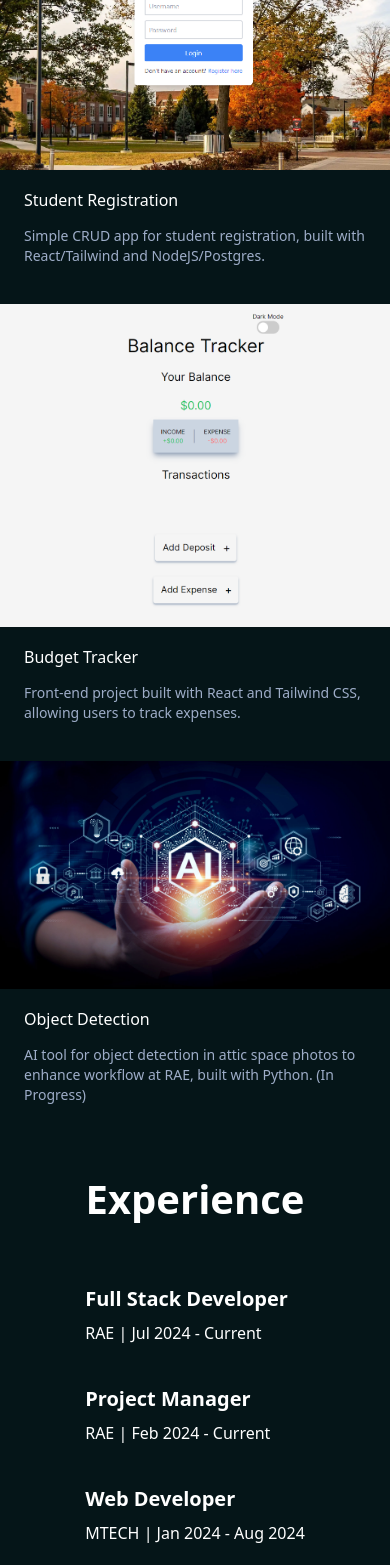
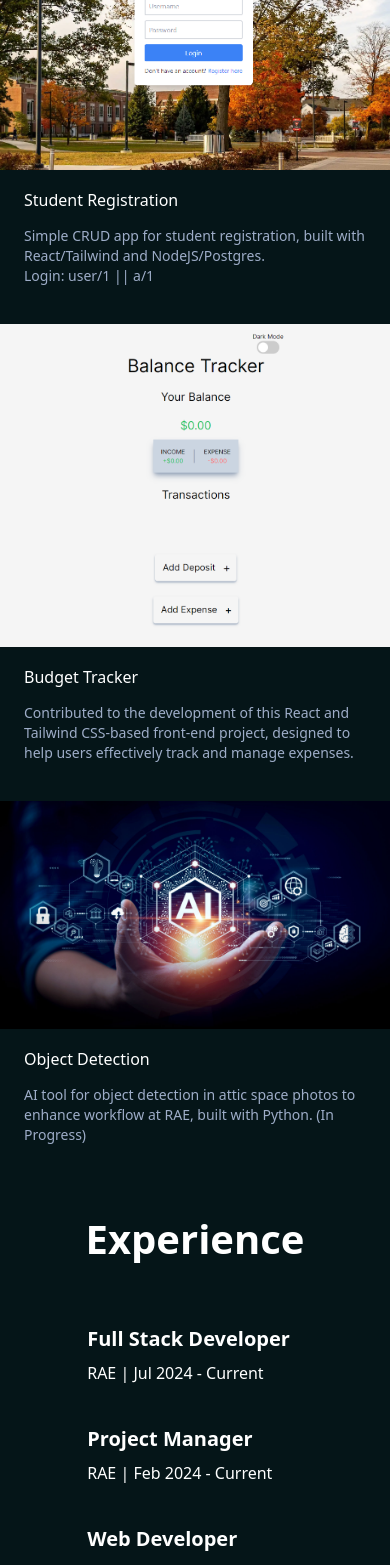
Before and after one commit to evcgit/portfolio, a React (Vite) app: page / in a window 390 px wide. Shown: the part 1105-2670 px from the top of the page. Built offline with nearby package versions, Linux system fonts and the light colour scheme.

Commit message:
touch up

```diff
--- a/src/data/index.js
+++ b/src/data/index.js
@@ -1,6 +1,7 @@
 import budget from "../assets/budget.png";
 import AI from "../assets/AI.jpg";
 import student from "../assets/student.png";
+import { Link } from "react-router-dom";
 
 const navLinks = [
   {
@@ -34,7 +35,7 @@ const experiences = [
 	{
 			title: "Web Developer",
 			company: "MTECH",
-			date: "Jan 2024 - Aug 2024",
+			date: "Jan 2024 - Oct 2024",
 			description: "Completed the Mountainland Technical College Web Developer program, gaining proficiency in <span style='color: white;'>HTML, CSS, JavaScript</span> for front-end development and <span style='color: white;'>SQL, Express.js</span> for backend services.<br/><br/>Implemented responsive web design principles, ensuring optimal performance across various devices and <span style='color: white;'>enhanced user experience.</span><br/><br/>Collaborated on projects, honing skills in <span style='color: white;'>version control and team-based development.</span>"
 	},
 	{
@@ -49,14 +50,16 @@ const projects = [
   {
     name: "Student Registration",
     description:
-      "Simple CRUD app for student registration, built with React/Tailwind and NodeJS/Postgres.",
+      "Simple CRUD app for student registration, built with React/Tailwind and NodeJS/Postgres.<br /> Login: user/1 || a/1",
     image: student,
+		link: "https://mtechcapstone.onrender.com/"
   },
   {
     name: "Budget Tracker",
     description:
-      "Front-end project built with React and Tailwind CSS, allowing users to track expenses.",
+      "Contributed to the development of this React and Tailwind CSS-based front-end project, designed to help users effectively track and manage expenses.",
     image: budget,
+		link: "https://react-project-one-indol.vercel.app/"
   },
   {
     name: "Object Detection",
--- a/src/pages/Projects.jsx
+++ b/src/pages/Projects.jsx
@@ -11,6 +11,7 @@ const ProjectCard = ({
   name,
   description,
   image,
+  link,
 }) => {
   const controls = useAnimation();
   const { ref, inView } = useInView({
@@ -34,20 +35,35 @@ const ProjectCard = ({
       className={`w-full mt-[-2px] flex flex-col md:flex-row ${isEven ? "md:flex-row" : "md:flex-row-reverse"} gap-5`}
     >
       <div className="relative w-full md:w-3/5">
-        <img
-          src={image}
-          alt="project_image"
-          className="w-full h-auto object-cover md:rounded-3xl"
-        />
+        {link ? (
+          <a href={link} target="_blank" rel="noopener noreferrer">
+            <img
+              src={image}
+              alt="project_image"
+              className="w-full h-auto object-cover md:rounded-3xl cursor-pointer"
+            />
+          </a>
+        ) : (
+          <img
+            src={image}
+            alt="project_image"
+            className="w-full h-auto object-cover md:rounded-3xl"
+          />
+        )}
       </div>
 
       <div className={`w-full md:w-2/5 px-6 md:p-16 flex flex-col justify-center ${isEven ? "text-left md:text-left" : "text-left md:text-right"}`}>
         <h3 className="text-white font-medium text-md sm:text-lg md:text-xl lg:text-2xl xl:text-3xl 2xl:text-4xl lg:text-5xl leading-tight">{name}</h3>
-        <p className="mt-4 text-accent text-sm sm:text-xs md:text-sm lg:text-md xl:text-lg 2xl:text-xl">{description}</p>
+        <p
+          className="mt-4 text-accent text-sm sm:text-xs md:text-sm lg:text-md xl:text-lg 2xl:text-xl"
+          dangerouslySetInnerHTML={{ __html: description }} // Rendering the description as HTML
+        />
       </div>
     </motion.div>
   );
 };
+
+
 
 const Projects = () => {
   return (
```
